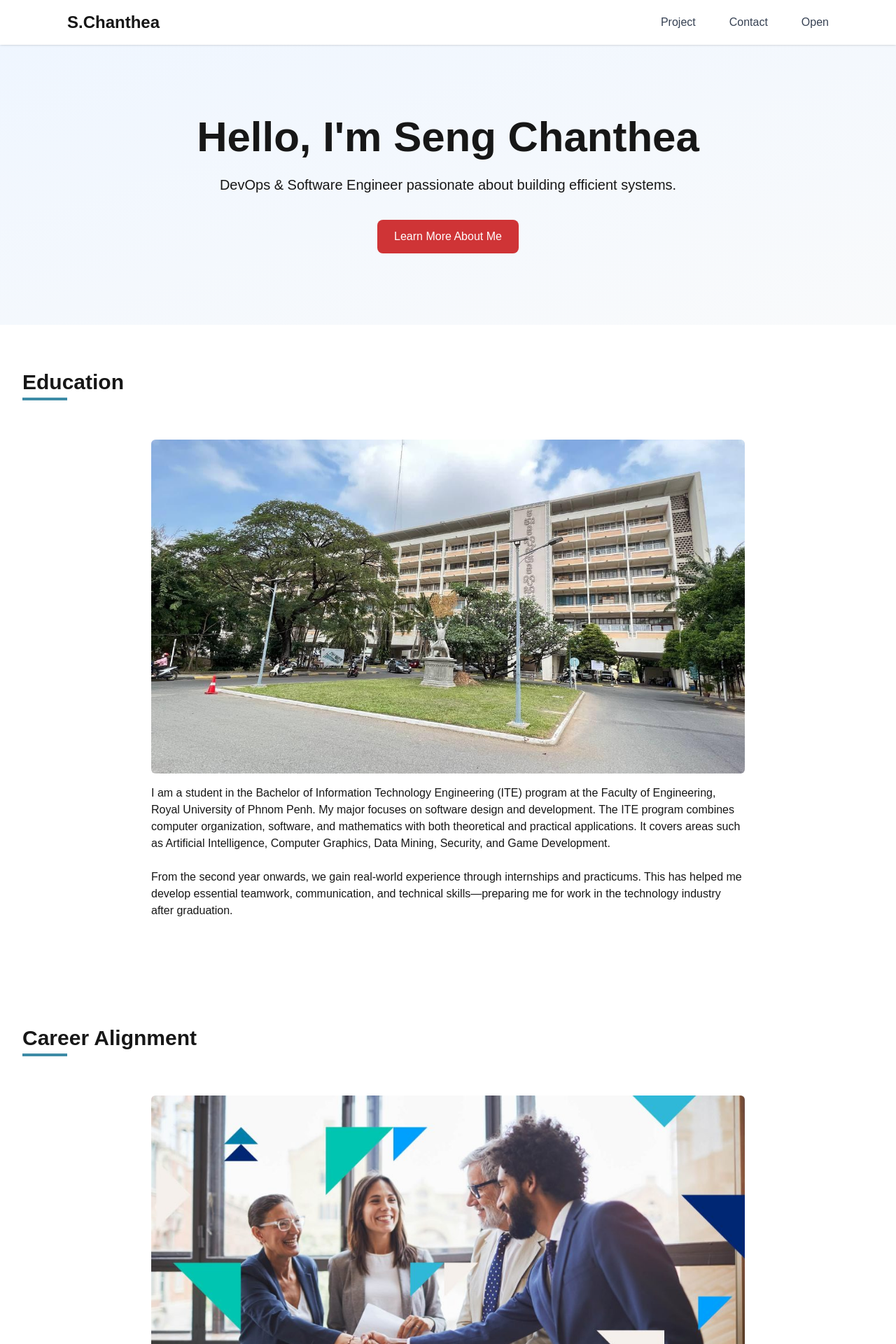
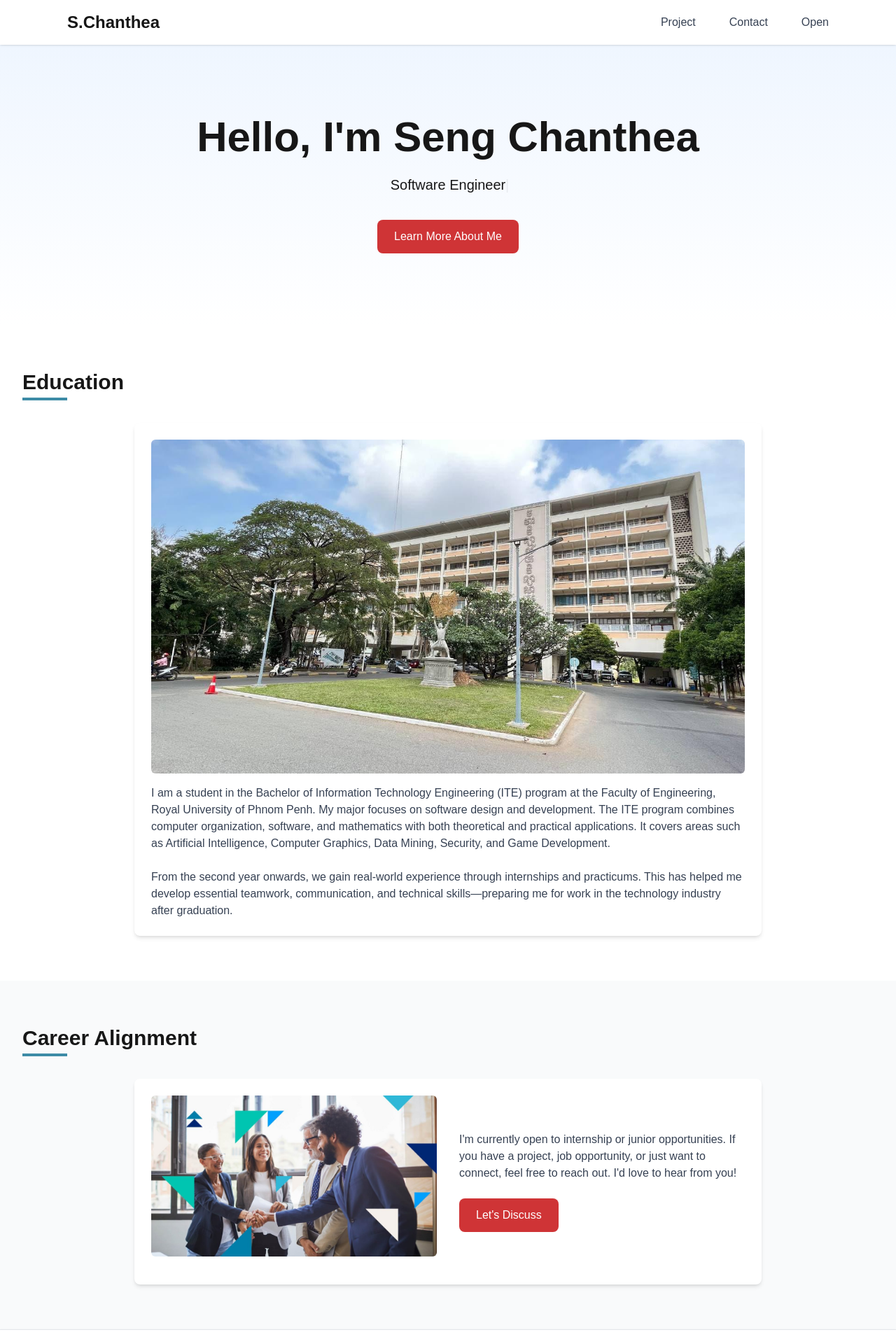
Before and after one commit to wh04m1-dev/sengchanthea, a Next.js app: page / in a window 1280 px wide. Shown: the top 1920 px of the page at 70% size. Built offline with nearby package versions, Linux system fonts and the light colour scheme.

Commit message:
push home page

```diff
--- a/src/app/page.tsx
+++ b/src/app/page.tsx
@@ -1,18 +1,24 @@
-import React from "react";
+"use client";
+
+import React, { useState, useEffect } from "react";
 import Link from "next/link";
 import Image from "next/image";
 import styles from "./page.module.css";
 
-interface EducationItem {
+// Types
+type CardItem = {
   description: string;
   img: string;
-}
+};
 
-interface CareerItem {
-  description: string;
-  img: string;
-}
+type TypingEffectProps = {
+  words: string[];
+  typingSpeed?: number;
+  deletingSpeed?: number;
+  pauseDuration?: number;
+};
 
+// Reusable Components
 const SectionHeader = ({ title }: { title: string }) => (
   <h2 className="text-2xl sm:text-3xl font-bold mb-8 text-start relative pb-2">
     {title}
@@ -26,10 +32,98 @@ const Card = ({
 }: {
   children: React.ReactNode;
   className?: string;
-}) => <div className={`p-6 rounded-lg ${className}`}>{children}</div>;
+}) => (
+  <div className={`p-6 rounded-lg bg-white shadow-md ${className}`}>
+    {children}
+  </div>
+);
 
-export default function Home() {
-  const education: EducationItem[] = [
+const ImageCard = ({
+  src,
+  alt,
+  priority = false,
+}: {
+  src: string;
+  alt: string;
+  priority?: boolean;
+}) => (
+  <div className="aspect-video relative rounded-md overflow-hidden mb-4">
+    <Image
+      src={src}
+      alt={alt}
+      fill
+      className="object-cover"
+      priority={priority}
+    />
+  </div>
+);
+
+const PrimaryButton = ({
+  href,
+  children,
+}: {
+  href: string;
+  children: React.ReactNode;
+}) => (
+  <Link
+    href={href}
+    className="inline-block font-medium px-6 py-3 rounded-lg bg-[#cf3436] text-white hover:bg-[#b02a2c] transition-colors duration-200"
+  >
+    {children}
+  </Link>
+);
+
+const TypingEffect = ({
+  words,
+  typingSpeed = 100,
+  deletingSpeed = 50,
+  pauseDuration = 1500,
+}: TypingEffectProps) => {
+  const [currentText, setCurrentText] = useState("");
+  const [isDeleting, setIsDeleting] = useState(false);
+  const [loopNum, setLoopNum] = useState(0);
+
+  useEffect(() => {
+    const currentSpeed = isDeleting ? deletingSpeed : typingSpeed;
+    const currentWord = words[loopNum % words.length];
+
+    const handleTyping = () => {
+      if (isDeleting) {
+        setCurrentText(currentWord.substring(0, currentText.length - 1));
+        if (currentText === "") {
+          setIsDeleting(false);
+          setLoopNum(loopNum + 1);
+        }
+      } else {
+        setCurrentText(currentWord.substring(0, currentText.length + 1));
+        if (currentText === currentWord) {
+          setTimeout(() => setIsDeleting(true), pauseDuration);
+        }
+      }
+    };
+
+    const timer = setTimeout(handleTyping, currentSpeed);
+    return () => clearTimeout(timer);
+  }, [
+    currentText,
+    isDeleting,
+    loopNum,
+    words,
+    typingSpeed,
+    deletingSpeed,
+    pauseDuration,
+  ]);
+
+  return (
+    <span className={styles.typewriter}>
+      {currentText}
+      <span className={styles.caret}>|</span>
+    </span>
+  );
+};
+
+// Data
+const educationItems: CardItem[] = [
   {
     description:
       "I am a student in the Bachelor of Information Technology Engineering (ITE) program at the Faculty of Engineering, Royal University of Phnom Penh. My major focuses on software design and development. The ITE program combines computer organization, software, and mathematics with both theoretical and practical applications. It covers areas such as Artificial Intelligence, Computer Graphics, Data Mining, Security, and Game Development.\n\nFrom the second year onwards, we gain real-world experience through internships and practicums. This has helped me develop essential teamwork, communication, and technical skills—preparing me for work in the technology industry after graduation.",
@@ -37,86 +131,89 @@ export default function Home() {
   },
 ];
 
-  const career: CareerItem[] = [
+const careerItems: CardItem[] = [
   {
     description:
-        "I'm open to new opportunities in DevOps and Software Engineering. Let's connect and explore how we can work together.",
+      "I'm currently open to internship or junior opportunities. If you have a project, job opportunity, or just want to connect, feel free to reach out. I'd love to hear from you!",
     img: "/images/career/job.jpg",
   },
 ];
 
-  const textToType =
-    "DevOps & Software Engineer passionate about building efficient systems.";
+// Main Page Components
+const HeroSection = () => {
+  const words = ["DevOps Engineer", "Software Engineer"];
 
   return (
-    <main className="min-h-screen w-full">
-      <section className="w-full min-h-[50vh] flex items-center justify-center py-16 md:py-24 text-center bg-gradient-to-br from-blue-50 to-gray-50">
+    <section className="w-full min-h-[50vh] flex items-center justify-center py-16 md:py-24 text-center bg-gradient-to-b from-blue-50 to-white">
       <div className="max-w-4xl mx-auto px-4 sm:px-6 lg:px-8">
         <h1 className="text-4xl sm:text-5xl lg:text-6xl font-bold mb-6">
-            Hello, I'm Seng Chanthea
+          Hello, I&apos;m Seng Chanthea
         </h1>
         <p className="text-xl mb-8 h-8 flex justify-center">
-            <span className={styles.typewriter}>{textToType}</span>
+          <TypingEffect words={words} />
         </p>
-          <Link
-            href="/about"
-            className="inline-block font-medium px-6 py-3 rounded-lg bg-[#cf3436] text-white hover:bg-[#b02a2c] transition-colors duration-200"
-          >
-            Learn More About Me
-          </Link>
+        <PrimaryButton href="/about">Learn More About Me</PrimaryButton>
       </div>
     </section>
+  );
+};
 
-      <section className="w-full py-16">
+const EducationSection = () => (
+  <section className="w-full py-16 bg-white">
     <div className="max-w-7xl mx-auto px-4 sm:px-6 lg:px-8">
       <SectionHeader title="Education" />
       <div className="max-w-4xl mx-auto">
-            {education.map((edu, index) => (
+        {educationItems.map((edu, index) => (
           <Card key={index}>
-                <div className="aspect-video relative rounded-md overflow-hidden mb-4">
-                  <Image
+            <ImageCard
               src={edu.img}
               alt="Royal University of Phnom Penh Campus"
-                    fill
-                    className="object-cover"
               priority={index === 0}
             />
-                </div>
-                <p className="whitespace-pre-line">{edu.description}</p>
+            <p className="whitespace-pre-line text-gray-700">
+              {edu.description}
+            </p>
           </Card>
         ))}
       </div>
     </div>
   </section>
+);
 
-      <section className="w-full py-16">
+const CareerSection = () => (
+  <section className="w-full py-16 bg-gray-50">
     <div className="max-w-7xl mx-auto px-4 sm:px-6 lg:px-8">
       <SectionHeader title="Career Alignment" />
       <div className="max-w-4xl mx-auto">
-            {career.map((item, index) => (
+        {careerItems.map((item, index) => (
           <Card key={index}>
-                <div className="aspect-video relative rounded-md overflow-hidden mb-4">
-                  <Image
-                    src={item.img}
-                    alt="Career opportunities"
-                    fill
-                    className="object-cover"
-                  />
+            <div className="flex flex-col md:flex-row gap-8 items-center">
+              <div className="w-full md:w-1/2">
+                <ImageCard src={item.img} alt="Career opportunities" />
               </div>
-                <p className="mb-6 text-center">{item.description}</p>
-                <div className="text-center">
-                  <Link
-                    href="/contact"
-                    className="inline-block font-medium px-6 py-3 rounded-lg bg-[#cf3436] text-white hover:bg-[#b02a2c] transition-colors duration-200"
-                  >
-                    Let&apos;s Discuss
-                  </Link>
+              <div className="w-full md:w-1/2 flex flex-col justify-center">
+                <p className="mb-6 text-center md:text-left text-gray-700">
+                  {item.description}
+                </p>
+                <div className="text-center md:text-left">
+                  <PrimaryButton href="/contact">Let&apos;s Discuss</PrimaryButton>
+                </div>
+              </div>
             </div>
           </Card>
         ))}
       </div>
     </div>
   </section>
+);
+
+// Main Page
+export default function Home() {
+  return (
+    <main className="min-h-screen w-full">
+      <HeroSection />
+      <EducationSection />
+      <CareerSection />
     </main>
   );
 }
```
Lines whose indentation alone changed are shown as unchanged.
